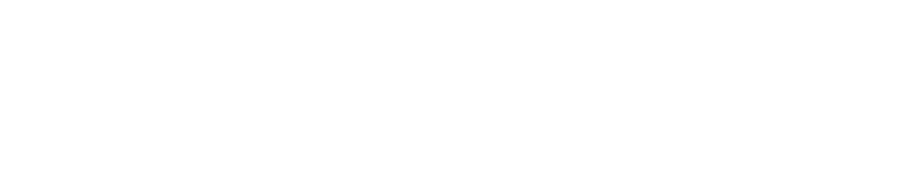
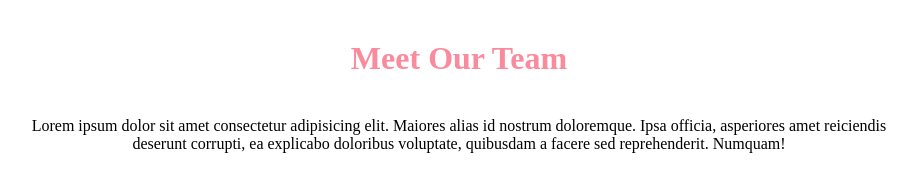
Before and after one commit to Luigi213/html-css-float-cards, a plain HTML site: page index.html in a window 1280 px wide. Shown: the whole page, without its empty margins (181-1098 px from the left). Drawn offline with Linux system fonts and the light colour scheme.

Commit message:
title_pagraph_done

```diff
--- a/css/style.css
+++ b/css/style.css
@@ -0,0 +1,34 @@
+*{
+    padding: 0;
+    margin: 0;
+    box-sizing: border-box;
+}
+
+.container{
+    width: 70%;
+    margin: 0 auto;
+}
+
+/* utily */
+
+.debug{
+    background: 1px solid red;
+}
+
+/* start header */
+
+    h1{
+        color: rgb(249, 139, 157);
+        text-align: center;
+        margin: 40px 0;
+    }
+/* end header */
+
+/* start main */
+
+    main .margin-text p{
+        text-align: center;
+        margin-bottom: 30px;
+    }
+
+/* end main */
--- a/index.html
+++ b/index.html
@@ -8,6 +8,24 @@
         <link rel="stylesheet" href="./css/style.css">
     </head>
     <body>
+        <!-- title -->
+        <header class="container">
+            <div>
+                <h1>
+                    Meet Our Team
+                </h1>
+            </div>
+        </header>
+        <!-- pagraph -->
+        <main class="container">
+            <div class="margin-text">
+                <p>
+                    Lorem ipsum dolor sit amet consectetur adipisicing elit. Maiores alias id nostrum doloremque. Ipsa officia, asperiores amet reiciendis deserunt corrupti, ea explicabo doloribus voluptate, quibusdam a facere sed reprehenderit. Numquam!
+                </p>
+            </div>
+            <div>
 
+            </div>
+        </main>
     </body>
 </html>
```
